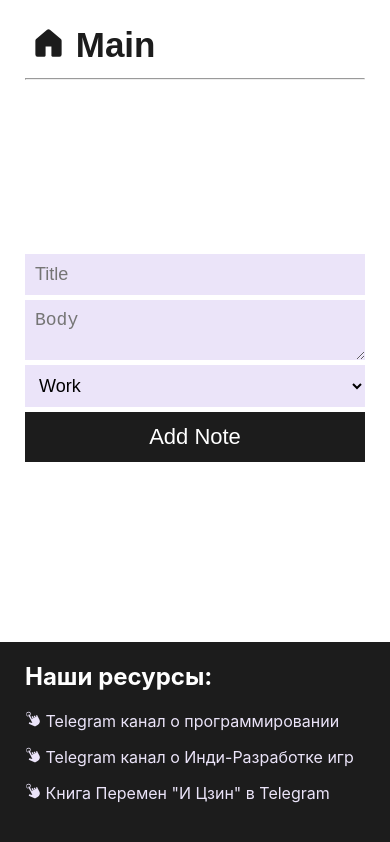
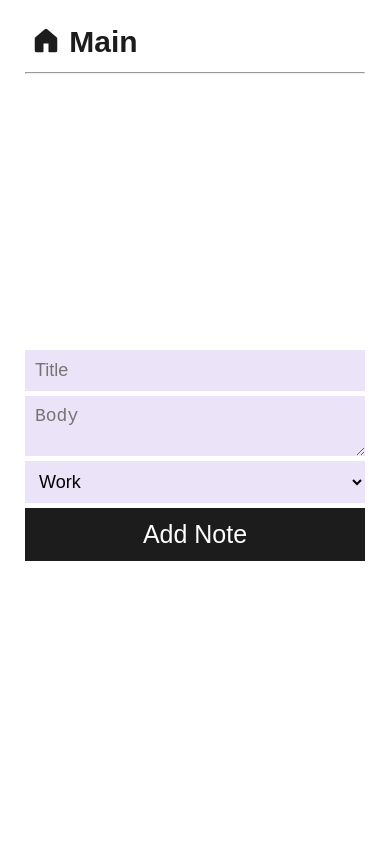
Before and after one commit to BykovVik/quick-notes-for-tgminiapp, a React (Create React App) app: page /quick-notes-for-tgminiapp/form in a window 390 px wide. Built offline with nearby package versions, Linux system fonts and the light colour scheme.

Commit message:
add mobile adaptive

```diff
--- a/src/App.css
+++ b/src/App.css
@@ -22,7 +22,6 @@
     background: none;
     border: none;
     outline: none;
-    font-size: 35px;
     font-weight: bold;
     color: #1c1c1c;
     padding-top: 25px;
@@ -55,21 +54,20 @@ input, textarea, select {
     border: none;
     font-size: 18px;
 }
+.LogoBox {
+    padding: 0;
+}
 .TitleBox {
     line-height: 1px;
 }
 .TitleBox > p {
     color: grey;
-    font-size: 55px;
 }
 .TitleBox > h3 {
     color: #1c1c1c;
-    font-size: 75px;
 }
 .But {
     margin-bottom: 15px;
-    font-size: 22px;
-    padding: 10px 50px;
     border: 2px solid #1c1c1c;
     outline: none;
 }
@@ -106,3 +104,103 @@ input, textarea, select {
     border-radius: 5px;
     overflow-wrap: break-word;
 }
+
+@media screen and (min-width: 320px) {
+    .HomeButton {
+        font-size: 20px;
+    }
+    .TitleBox > p {
+        font-size: 25px;
+    }
+    .TitleBox > h3 {
+        font-size: 35px;
+    }
+    .But {
+        padding: 10px 50px;
+        font-size: 16px;
+    }
+}
+@media screen and (min-width: 360px) {
+    .HomeButton {
+        font-size: 25px;
+    }
+    .TitleBox > p {
+        font-size: 50px;
+    }
+    .TitleBox > h3 {
+        font-size: 70px;
+    }
+    .But {
+        padding: 10px 20px;
+        font-size: 20px;
+    }
+}
+@media screen and (min-width: 390px) {
+    .HomeButton {
+        font-size: 30px;
+    }
+    .TitleBox > p {
+        font-size: 55px;
+    }
+    .TitleBox > h3 {
+        font-size: 75px;
+    }
+    .But {
+        padding: 10px 50px;
+        font-size: 25px;
+    }
+}
+@media screen and (min-width: 414px) {
+    .HomeButton {
+        font-size: 30px;
+    }
+    .TitleBox > p {
+        font-size: 55px;
+    }
+    .TitleBox > h3 {
+        font-size: 75px;
+    }
+    .But {
+        padding: 10px 20px;
+        font-size: 20px;
+    }
+}
+@media screen and (min-width: 430px) {
+    .HomeButton {
+        font-size: 40px;
+    }
+    .TitleBox > p {
+        font-size: 65px;
+    }
+    .TitleBox > h3 {
+        font-size: 85px;
+    }
+    .But {
+        padding: 10px 50px;
+        font-size: 30px;
+    }
+}
+@media screen and (min-width: 600px) {
+    .LogoBox {
+        padding: 0 100px;
+    }
+
+}
+@media screen and (min-width: 800px) {
+    .HomeButton {
+        font-size: 60px;
+    }
+    .TitleBox > p {
+        font-size: 85px;
+    }
+    .TitleBox > h3 {
+        font-size: 105px;
+    }
+    .But {
+        padding: 20px 60px;
+        font-size: 40px;
+    }
+    .LogoBox {
+        padding: 0 100px;
+    }
+}
--- a/src/pages/FormPage.tsx
+++ b/src/pages/FormPage.tsx
@@ -2,7 +2,6 @@ import React from 'react';
 import NoteForm from '../components/NoteForm';
 import HomeButton from '../components/HomeButton';
 import { GoHomeFill } from 'react-icons/go';
-import Footer from '../components/Footer';
 import { useLocation } from 'react-router-dom';
 
 const FormPage = () => {
@@ -19,7 +18,6 @@ const FormPage = () => {
                     </div>
                 </div>
             </div>
-            {<Footer/>}
         </div>
     )
 }
```
Also changed, not shown: 12 other files (tests, documents, lock files or other folders).
